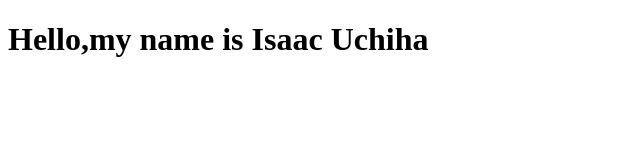
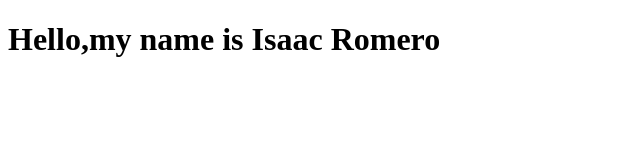
Before and after one commit to imacometoyourmomshouse/Imacometoyourmomshouse.github.io, a plain HTML site: page index.html in a window 1280 px wide. Shown: the full height of the page, 0-640 px from the left. Drawn offline with Linux system fonts and the light colour scheme.

Commit message:
Update index.html

```diff
--- a/index.html
+++ b/index.html
@@ -1,6 +1,6 @@
 <!DOCTYPE html>
 <html>
 <body>
-<h1> Hello,my name is Isaac Uchiha</h1>
+<h1> Hello,my name is Isaac Romero</h1>
 </body>
 </html>
```
